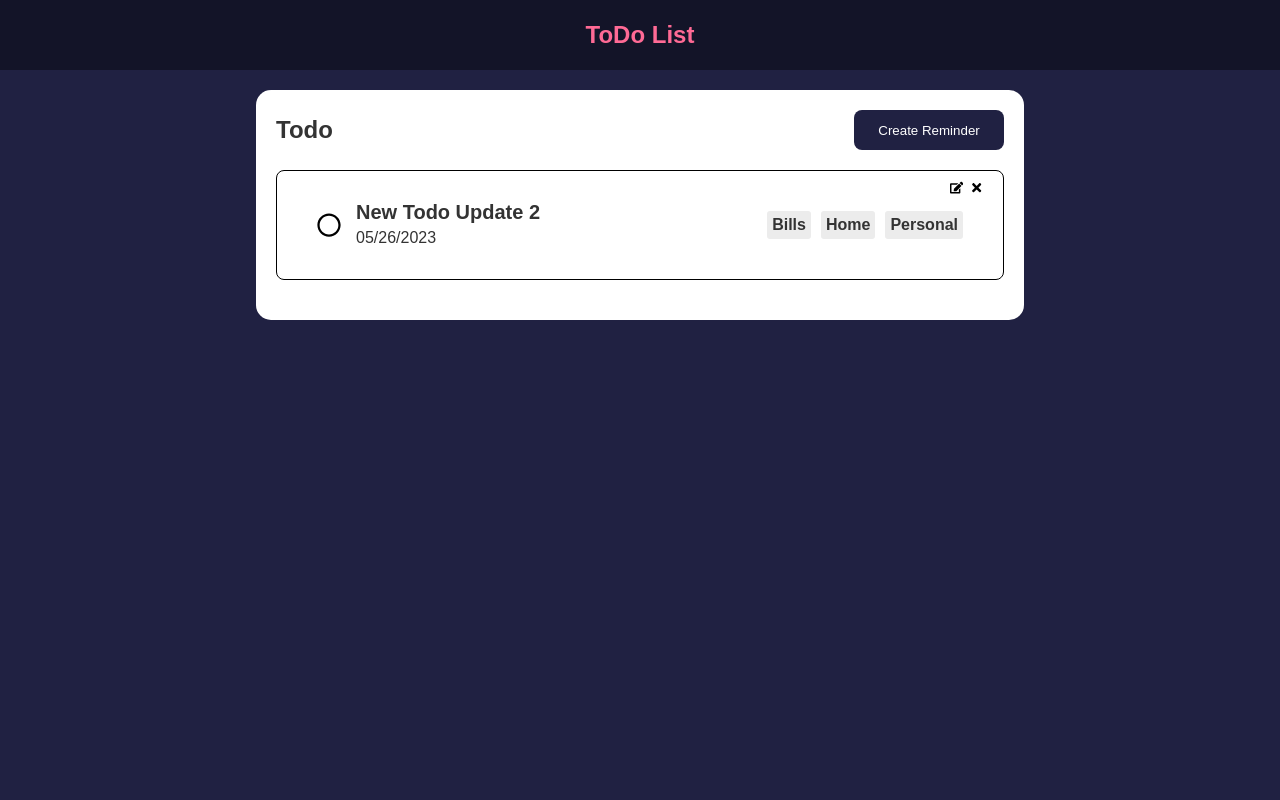
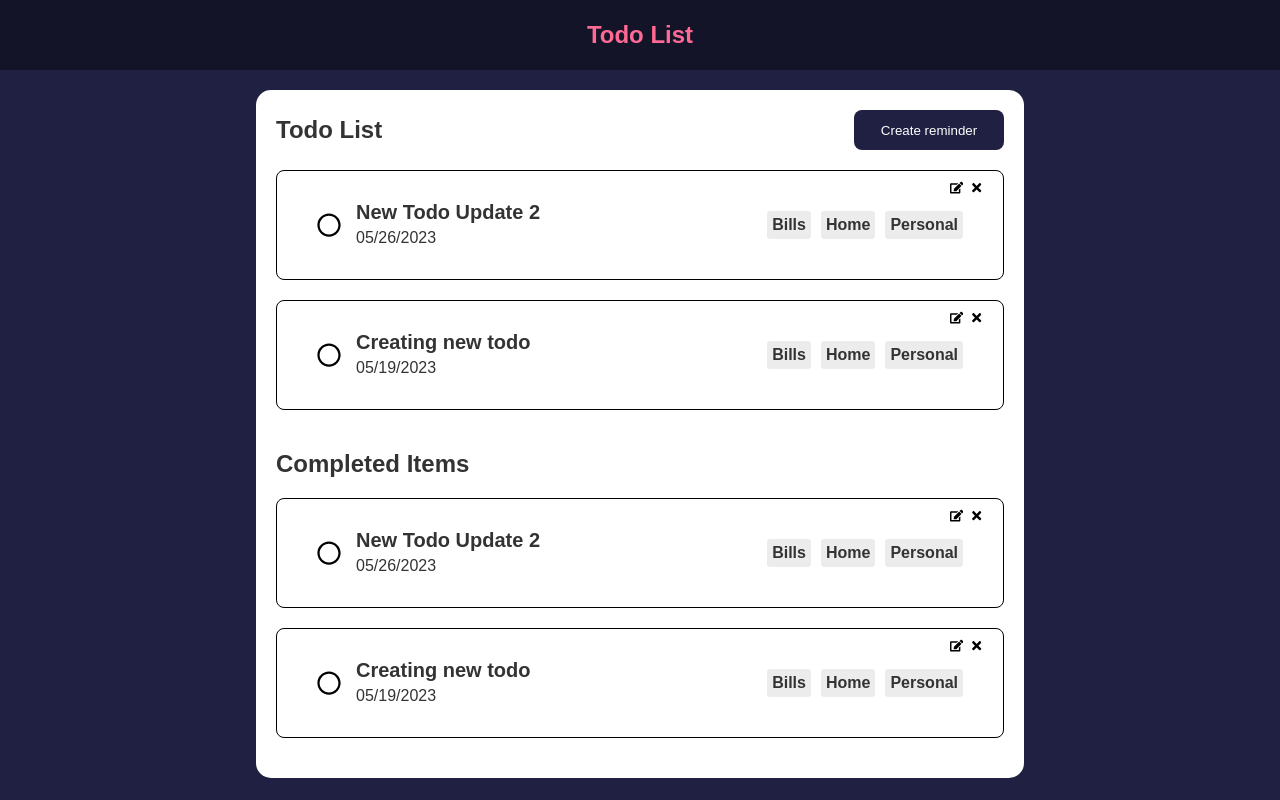
Before and after one commit to molague2021/TodoListApp, a React (Create React App) app: page / in a window 1280 px wide. Built offline with nearby package versions, Linux system fonts and the light colour scheme; data requests are answered from the project's data file.

Commit message:
Created new shared component for the two sections, added new component to handle CompletedItems section.

```diff
--- a/db.json
+++ b/db.json
@@ -10,6 +10,17 @@
       ],
       "complete": false,
       "id": 1
+    },
+    {
+      "name": "Creating new todo",
+      "date": "2023-05-19T07:00:00.000Z",
+      "category": [
+        "Bills",
+        "Home",
+        "Personal"
+      ],
+      "complete": false,
+      "id": 2
     }
   ]
 }
--- a/src/App.js
+++ b/src/App.js
@@ -4,7 +4,7 @@ import { useState } from 'react';
 //import CreateReminderModal from './shared/CreateReminderModal';
 
 import { TodoProvider } from './context/TodoContext';
-import { TodoList } from './components/TodoList';
+import { TodoList } from './components/Todo';
 import {
   useQuery,
   useMutation,
--- /dev/null
+++ b/src/components/CompletedList/CompletedList.tsx
@@ -0,0 +1,11 @@
+import React from 'react';
+import { ListContainer } from '../../shared/ListContainer';
+import TodoListItems from '../TodoList/TodoListItems';
+
+export const CompletedList = () => {
+  return (
+    <ListContainer name="Completed Items" displayButton={false}>
+      <TodoListItems />
+    </ListContainer>
+  );
+};
--- a/src/components/Header.js
+++ b/src/components/Header.js
@@ -9,7 +9,7 @@ function Header() {
   return (
     <header style={headerStyles}>
       <div className="header-container">
-        <h2>ToDo List</h2>
+        <h2>Todo List</h2>
       </div>
     </header>
   );
--- a/src/components/TodoList.tsx
+++ b/src/components/Todo.tsx
@@ -2,12 +2,13 @@ import { useState } from 'react';
 import '../App.css';
 import dayjs from 'dayjs';
 
-import TodoListForm from './TodoListForm';
-import TodoListItems from './TodoListItems';
+import TodoListForm from './TodoList/TodoListItemsForm';
+import TodoListItems from './TodoList/TodoListItems';
 import { TodoItem } from '../TodoItem.interface';
 import { CreateReminderModal } from './CreateReminderModal/CreateReminderModal';
 import Header from './Header';
 import { Labels, TodoItemDefault } from '../constants/constants';
+import { CompletedList } from './CompletedList/CompletedList';
 
 export const TodoList = () => {
   const [isOpen, setIsOpen] = useState(false);
@@ -45,6 +46,7 @@ export const TodoList = () => {
           setIsOpen={setIsOpen}
           handleEditTodoItem={handleEditTodoItem}
         />
+        <CompletedList />
         {/* <TodoListItems /> */}
       </div>
       <CreateReminderModal
--- /dev/null
+++ b/src/components/TodoList/TodoListItemsForm.js
@@ -0,0 +1,30 @@
+import { useState } from 'react';
+import CreateReminderModal from '../../shared/CreateReminderModal';
+import TodoListItems from './TodoListItems';
+import { ListContainer } from '../../shared/ListContainer';
+
+function TodoListForm({ setIsOpen, handleEditTodoItem }) {
+  const handleCreateReminder = (e) => {
+    e.preventDefault();
+    setIsOpen(true);
+  };
+
+  const onEditTodoItem = (e, todoItem) => {
+    console.log('Edit Todo');
+    e.preventDefault();
+    handleEditTodoItem(todoItem);
+  };
+
+  return (
+    <ListContainer
+      name="Todo List"
+      displayButton={true}
+      buttonName="Create reminder"
+      onClick={handleCreateReminder}
+    >
+      <TodoListItems onEditTodoItem={onEditTodoItem} />
+    </ListContainer>
+  );
+}
+
+export default TodoListForm;
--- a/src/components/TodoListForm.js
+++ /dev/null
@@ -1,34 +0,0 @@
-import { useState } from 'react';
-import CreateReminderModal from '../shared/CreateReminderModal';
-import TodoListItems from './TodoListItems';
-
-function TodoListForm({ setIsOpen, handleEditTodoItem }) {
-  const handleCreateReminder = (e) => {
-    e.preventDefault();
-    setIsOpen(true);
-  };
-
-  const onEditTodoItem = (e, todoItem) => {
-    console.log('Edit Todo');
-    e.preventDefault();
-    handleEditTodoItem(todoItem);
-  };
-
-  return (
-    <div className="title">
-      <form>
-        <div className="card-container">
-          <h2>Todo</h2>
-          <div className="btn-container">
-            <button className="btn btn-primary" onClick={handleCreateReminder}>
-              Create Reminder
-            </button>
-          </div>
-        </div>
-        <TodoListItems onEditTodoItem={onEditTodoItem} />
-      </form>
-    </div>
-  );
-}
-
-export default TodoListForm;
--- /dev/null
+++ b/src/shared/ListContainer.tsx
@@ -0,0 +1,33 @@
+interface ListContainerProps {
+  name?: string;
+  displayButton?: boolean;
+  buttonName?: string;
+  onClick?: () => void;
+  children: React.ReactNode;
+}
+
+export const ListContainer = ({
+  name,
+  displayButton = false,
+  buttonName,
+  onClick,
+  children,
+}: ListContainerProps) => {
+  return (
+    <div className="title">
+      <form>
+        <div className="card-container">
+          <h2>{name}</h2>
+          <div className="btn-container">
+            {displayButton && (
+              <button className="btn btn-primary" onClick={onClick}>
+                {buttonName}
+              </button>
+            )}
+          </div>
+        </div>
+        {children}
+      </form>
+    </div>
+  );
+};
```
Also changed, not shown: src/components/TodoList/TodoListItems.js (renamed from src/components/TodoListItems.js, +11 -6 lines).
